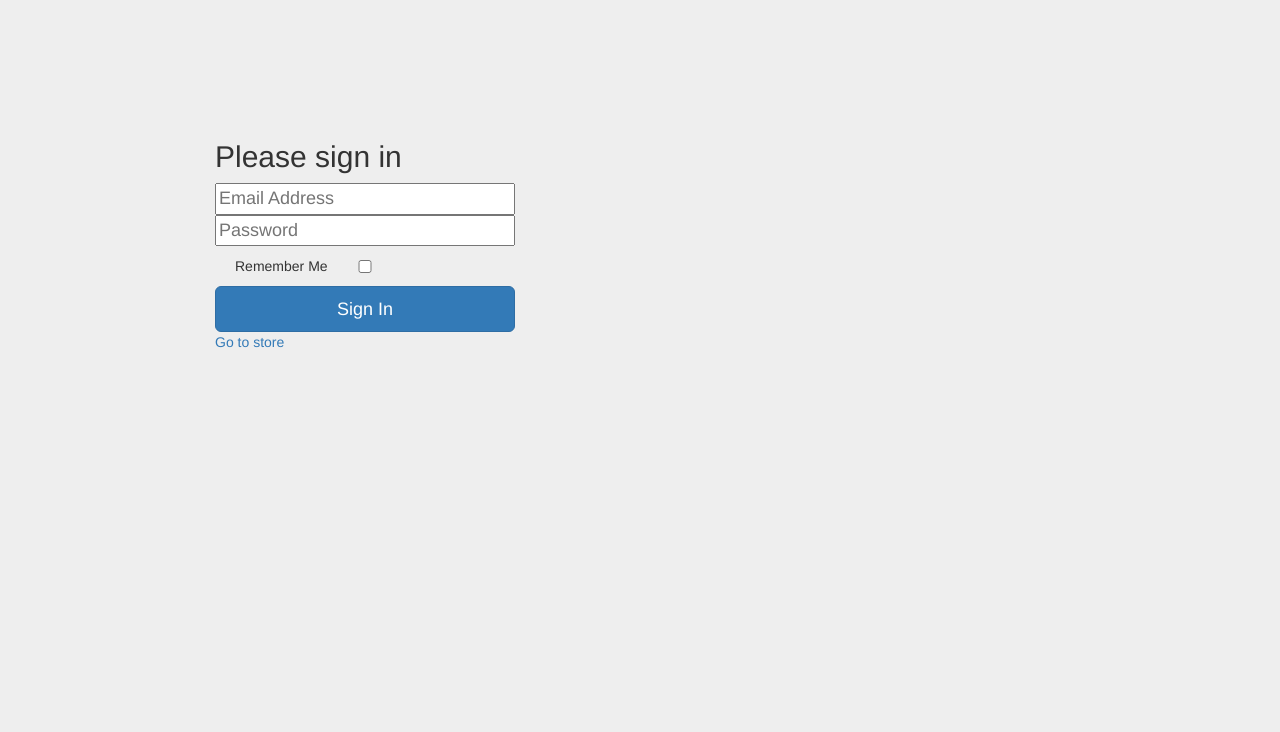
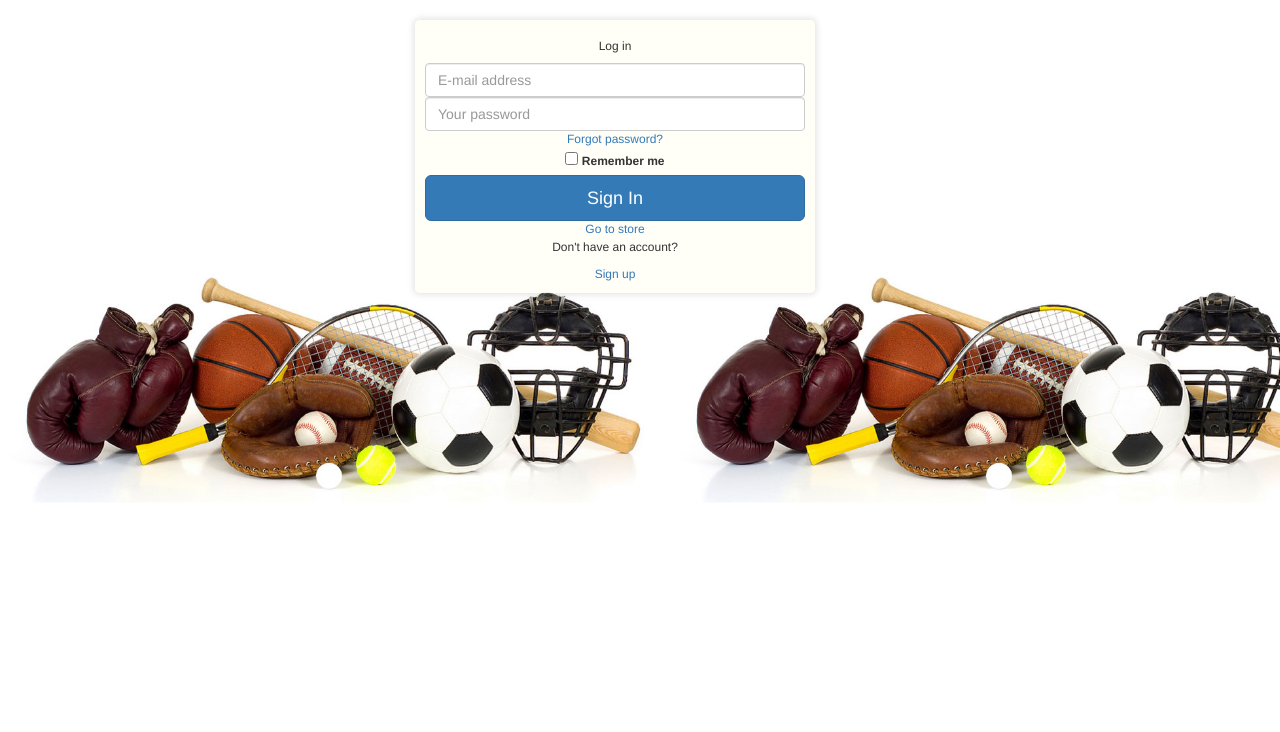
Before and after one commit to bryly27/codingsports, a PHP site: template eCommerce/application/views/admin.php in a window 1280 px wide. Shown: the top 732 px of the page. Run offline with PHP 8.4, Linux system fonts and the light colour scheme; the template is opened without the code that fills it, so the values that code supplies are empty; some libraries are stand-ins or nearby versions.

```diff
--- a/eCommerce/application/views/admin.php
+++ b/eCommerce/application/views/admin.php
@@ -18,7 +18,31 @@
 </head>
 <body>
   <div class="container">
-    <form class='login' action="admin" method="post" >
+                <div class="login">
+                        <div class="box">
+                            <div>
+                            <form action="admin" method="post" >
+                                <h6>Log in</h6>
+                                <input class="form-control" name='email' type="text" placeholder="E-mail address" required>
+                                <input class="form-control" name='password' type="password" placeholder="Your password" required>
+                                <a href="#" class="forgot">Forgot password?</a>
+                                <div class="remember">
+                                    <input id="remember-me" type="checkbox">
+                                    <label for="remember-me">Remember me</label>
+                                </div>
+                                <button class="btn btn-lg btn-primary btn-block" type='submit'> Sign In</button>
+                                <input type='hidden' name='action' value='login'>
+                                <a href="/">Go to store</a>
+                            </form>
+                            </div>
+                            <div class="no-account">
+                                <p>Don't have an account?</p>
+                                <a href="#">Sign up</a>
+                            </div>
+                        </div>
+                    </div>
+
+<!--     <form class='login' action="admin" method="post" >
         <h2 class='heading'>Please sign in</h2>
         <label class='input_label' for='email'>Email</label>
         <input type='email' name='email' placeholder='Email Address' <?=set_value('email')?>required>
@@ -32,8 +56,8 @@
         </div>
         <button class="btn btn-lg btn-primary btn-block" type='submit'> Sign In</button>
         <a href="/">Go to store</a>
-     </form>
-</div> <!-- container end -->
+     </form> -->
+</div> <!-- container end
 
 </body>
 </html>
--- a/eCommerce/application/views/main.php
+++ b/eCommerce/application/views/main.php
@@ -142,12 +142,12 @@
           </div><!--/.well -->
         </div><!--/span-->
         <div class="span9">
-        <nav>
+        <nav class="text-center">
           <ul class="pager">
             <li class='<?=$class_prev?>'><a href='<?=$href_prev?>'>Previous</a></li>
             <li class='<?=$class_next?>'><a href='<?=$href_next?>'>Next</a></li>
           </ul>
-        </nav>
+        </nav >
         	<div class="dropdown container-fluid col-sm-offset-11">
         	  <button class="btn btn-default dropdown-toggle sort_button" type="button" id="dropdownMenu1" data-toggle="dropdown" aria-expanded="true">
         	    Sort by
@@ -164,8 +164,6 @@
 
 
 <?php
-// var_dump($products);
-// die();
   foreach ($products as $product)
   { ?>
     <div class="span3 product">
--- a/eCommerce/assets/stylesheets/admin.css
+++ b/eCommerce/assets/stylesheets/admin.css
@@ -1,10 +1,28 @@
 body{
     max-width: 1170px;
-    padding-top: 40px;
-    padding-bottom: 40px;
-    background-color: #eee;
+    padding-top: 20px;
+    /*padding-bottom: -50px;*/
+    margin-bottom: ;
+     background-image: url("/assets/images/admin_bg_image.jpg");
+     background-size: 670px;
 }
 
+.login {
+text-align: center;
+}
+
+.login .box {
+margin: 0px 400px;
+padding: 10px 10px;
+float: none;
+width: 400px;
+box-shadow: 0 0 6px 2px rgba(0, 0, 0, 0.1);
+border-radius: 5px;
+background: rgba(255, 255, 245, 0.65);
+font-size: 12px;
+}
+
+/*
 .login{
     max-width: 300px;
     margin: 100px 200px;
@@ -27,4 +45,4 @@ body{
 
 .login .input_label{
     display: none;
-}
+}*/
```
Also changed, not shown: eCommerce/application/config/database.php (+4 -3 lines), eCommerce/.elasticbeanstalk/config.yml (added), eCommerce/assets/images/admin_bg_image.jpg (added), eCommerce/assets/images/ball_hopper.png (deleted), eCommerce/assets/images/head_bag.png (deleted), eCommerce/assets/images/iphone.png (deleted), eCommerce/assets/images/kswiss_shoe.png (deleted), eCommerce/assets/images/nike_shoe.png (deleted), eCommerce/assets/images/penn_box_balls.png (deleted), eCommerce/assets/images/tennis_background_image.jpg (added), eCommerce/assets/images/wilson_bag.png (deleted), eCommerce/assets/images/wilson_rf97.png (deleted), eCommerce/assets/images/wilson_team_bag.png (deleted), 3 other files.
